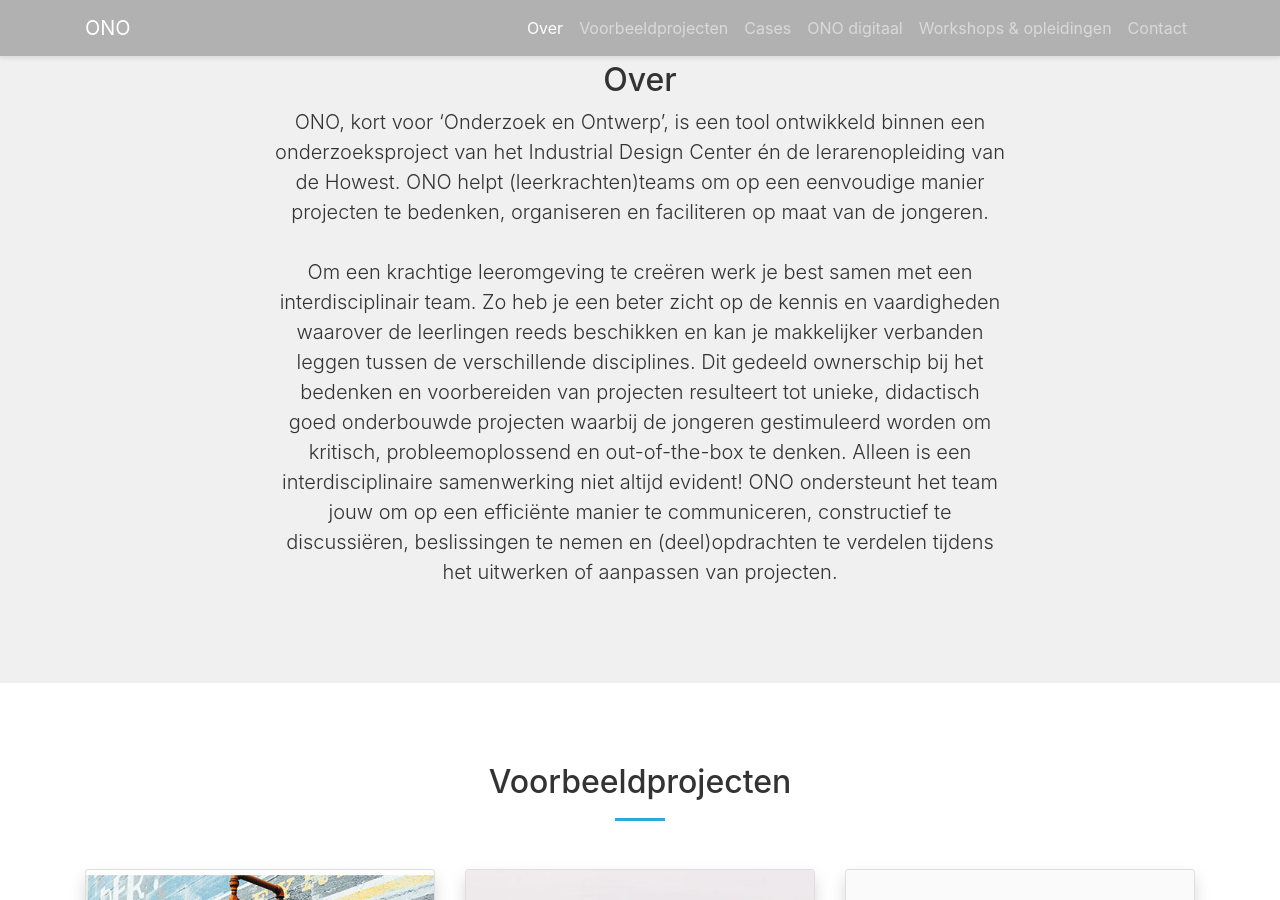
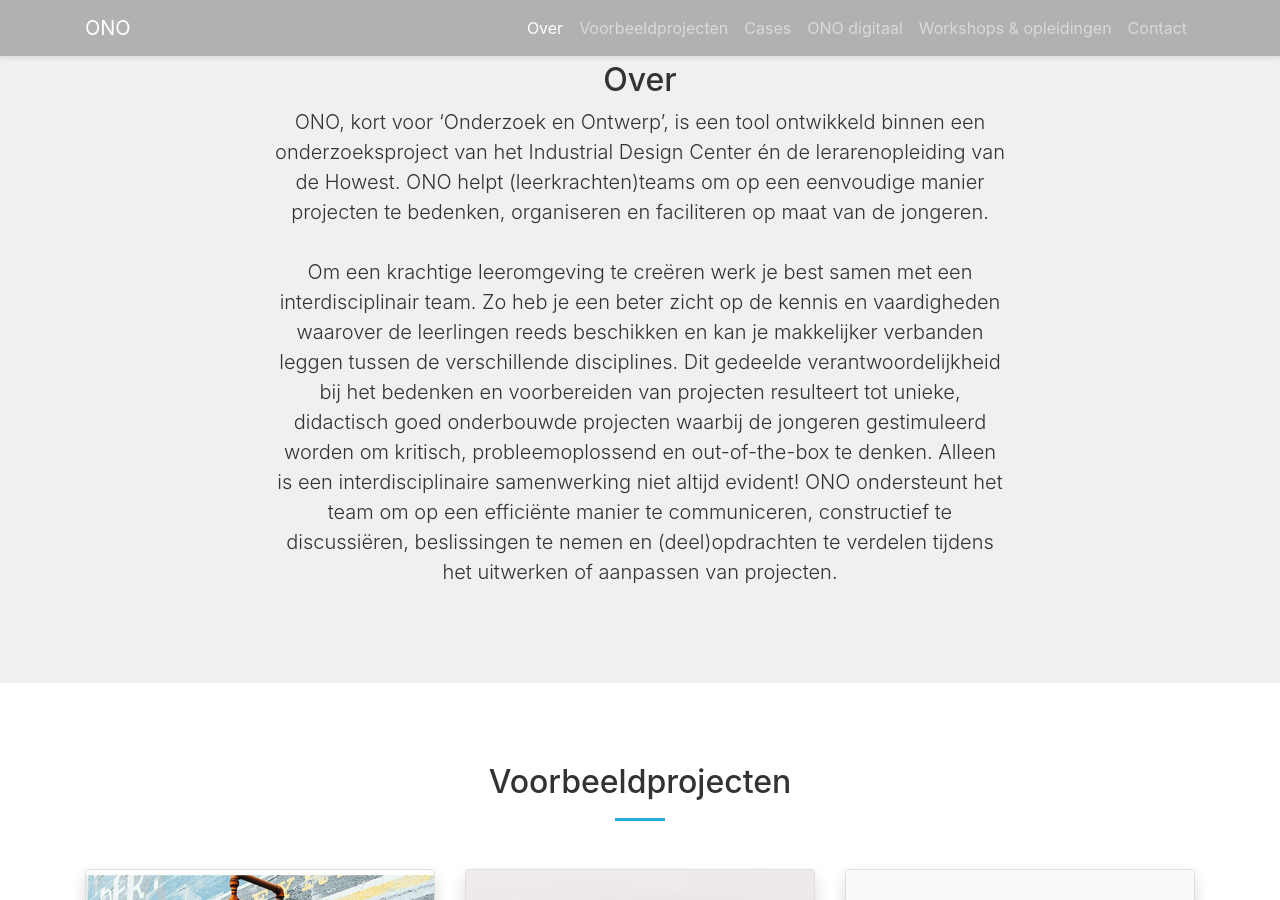
Before and after one commit to adepaepe/ono-trajecten, a Jekyll site: the page built from docs/index.html, in a window 1280 px wide and 900 px high, scrolled down 919 px. Built offline with Jekyll 4.4.1, drawn with Linux system fonts in a browser that asks for light colours.

Commit message:
aanpassingen inleiding

```diff
--- a/docs/index.html
+++ b/docs/index.html
@@ -46,11 +46,11 @@ navigation:
           een interdisciplinair team. Zo heb je een beter zicht op de kennis en
           vaardigheden waarover de leerlingen reeds beschikken en kan je
           makkelijker verbanden leggen tussen de verschillende disciplines. Dit
-          gedeeld ownerschip bij het bedenken en voorbereiden van projecten
+          gedeelde verantwoordelijkheid bij het bedenken en voorbereiden van projecten
           resulteert tot unieke, didactisch goed onderbouwde projecten waarbij
           de jongeren gestimuleerd worden om kritisch, probleemoplossend en
           out-of-the-box te denken. Alleen is een interdisciplinaire
-          samenwerking niet altijd evident! ONO ondersteunt het team jouw om op
+          samenwerking niet altijd evident! ONO ondersteunt het team om op
           een efficiënte manier te communiceren, constructief te discussiëren,
           beslissingen te nemen en (deel)opdrachten te verdelen tijdens het
           uitwerken of aanpassen van projecten.
```
